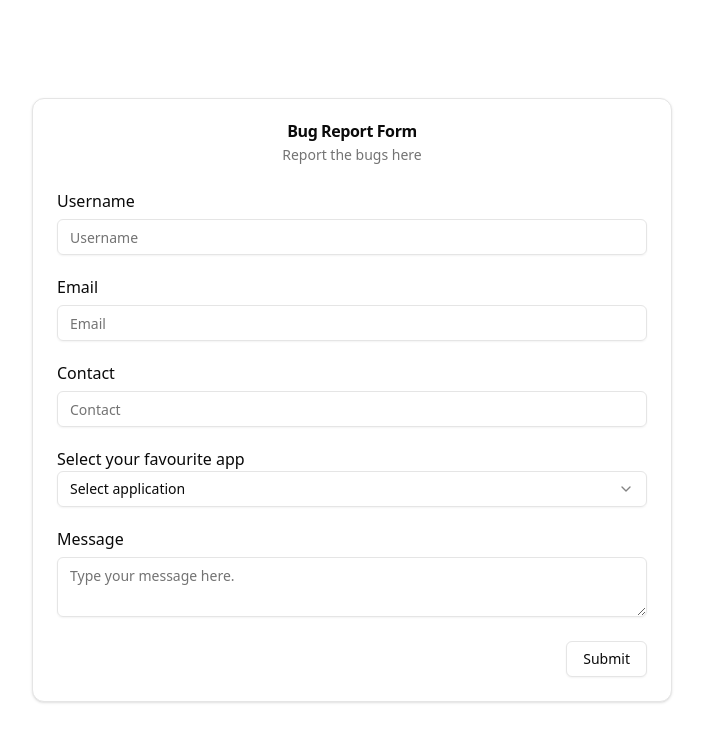
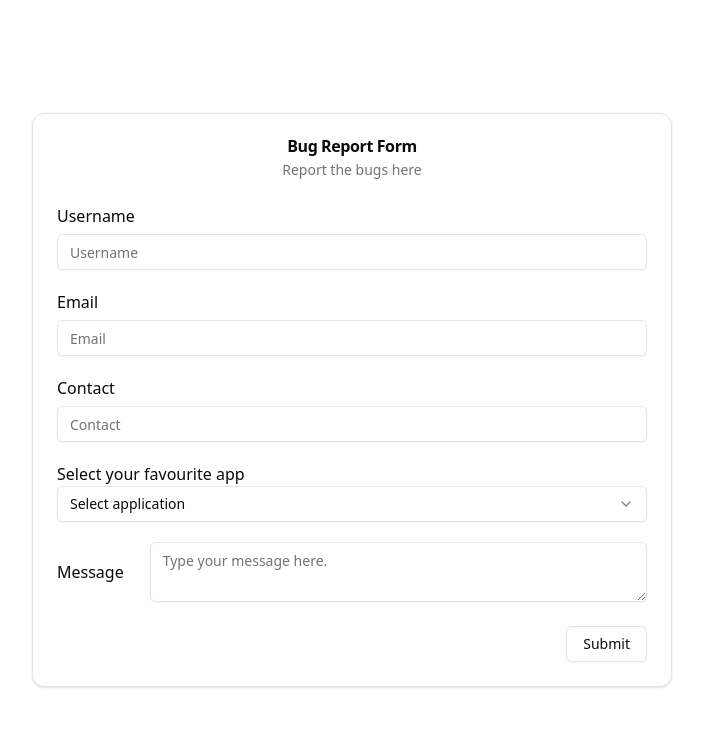
Before and after one commit to SamikshyaChhetri/Bug_Report_form, a React (Vite) app: page / in a window 1280 px wide. Shown: the top 742 px of the page, without its empty margins (288-991 px from the left). Built offline with nearby package versions, Linux system fonts and the light colour scheme; some icons are missing.

Commit message:
button gaps

```diff
--- a/src/Form.tsx
+++ b/src/Form.tsx
@@ -145,7 +145,7 @@ const Form = () => {
                 </SelectContent>
               </Select>
             </div>
-            <div className="grid w-full  items-center gap-1.5">
+            <div className="flex w-full  items-center gap-1.5">
               <label htmlFor="msg">
                 <div className="flex gap-1 items-center">
                   <span>Message</span>
@@ -233,7 +233,7 @@ const Form = () => {
                     </label>
                   </div>
                 </div>
-                <DialogFooter className="flex">
+                <DialogFooter className="flex gap-72">
                   <Button
                     type="submit"
                     className="bg-green-700 hover:bg-green-600"
```
